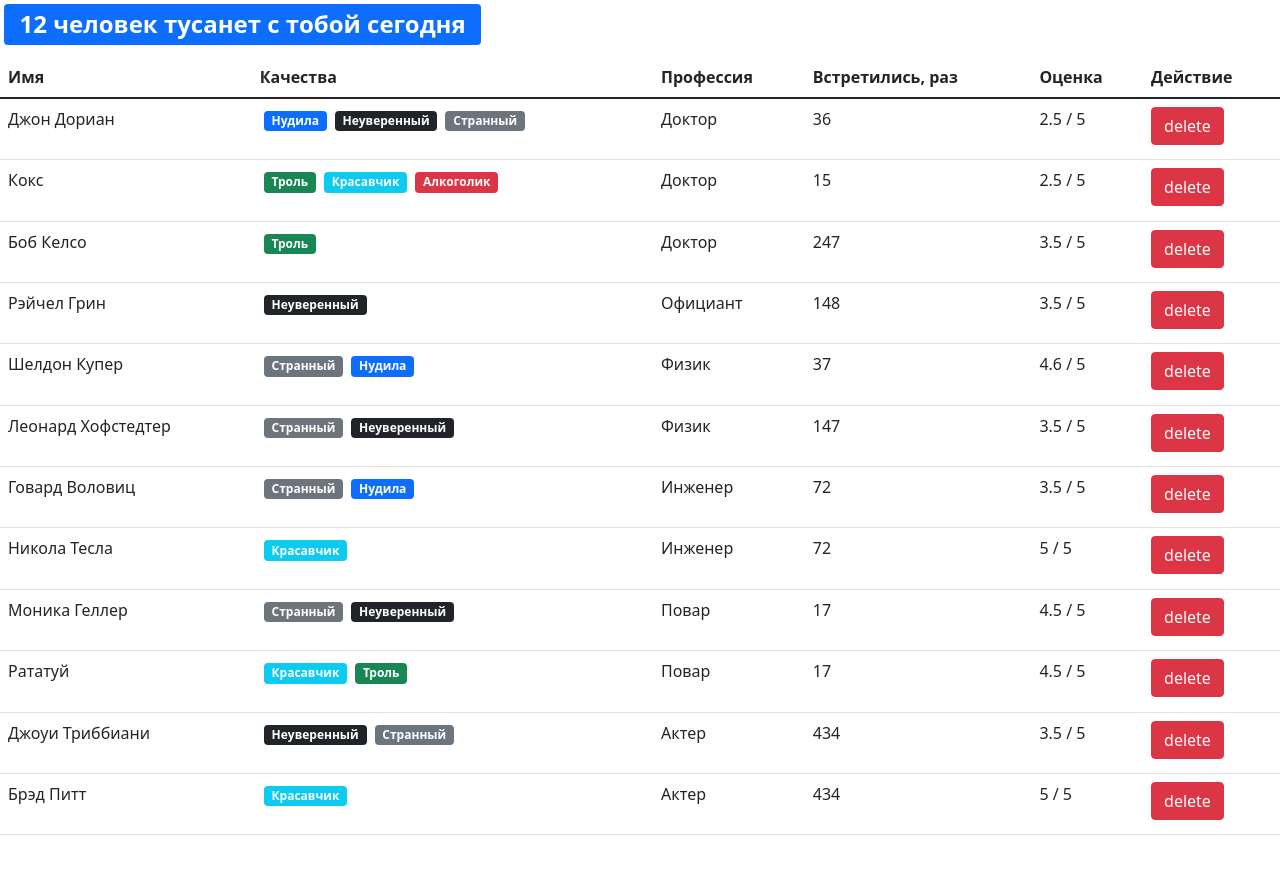
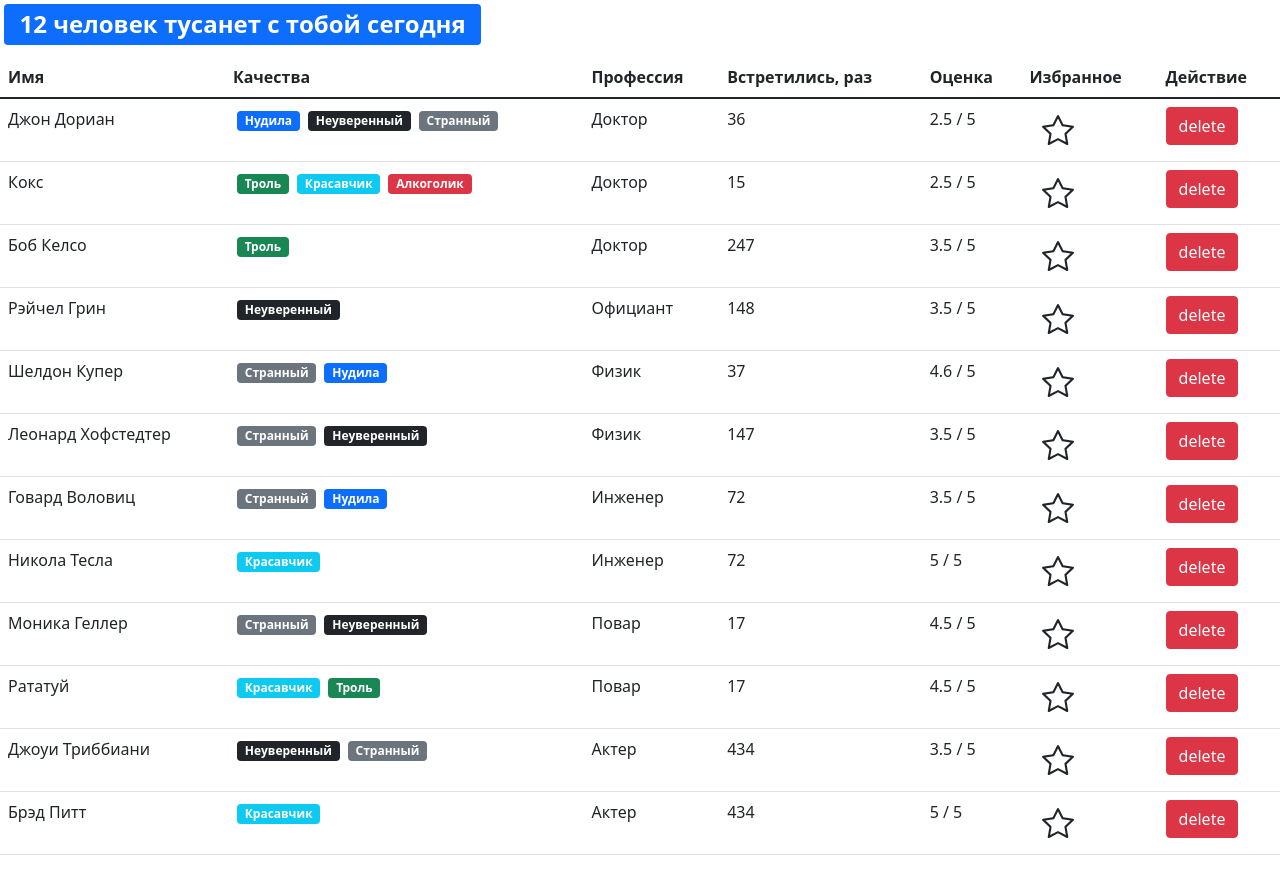
Before and after one commit to bublick/fast-company, a React (Create React App) app: page / in a window 1280 px wide. Built offline with nearby package versions, Linux system fonts and the light colour scheme.

Commit message:
Added bookmark and finished refactor

```diff
--- a/src/App.jsx
+++ b/src/App.jsx
@@ -9,11 +9,26 @@ const App = () => {
   const handleUserRemove = (id) => {
     setUsers(users.filter((user) => user._id !== id));
   };
+  const handleAddToFavorite = (id) => {
+    setUsers(
+      users.filter((user) => {
+        if (user._id === id) {
+          user.bookmark = !user.bookmark;
+          return user;
+        }
+        return user;
+      })
+    );
+  };
 
   return (
     <>
       <SearchStatus length={users.length} />
-      <Users users={users} onRemove={handleUserRemove} />
+      <Users
+        users={users}
+        onRemove={handleUserRemove}
+        onToogleBookmark={handleAddToFavorite}
+      />
     </>
   );
 };
--- /dev/null
+++ b/src/Components/bookmark.jsx
@@ -0,0 +1,8 @@
+import React from "react";
+import { iconStar, iconStarFill } from "../utils/icons";
+
+const Bookmark = ({ status, ...rest }) => {
+  return <button {...rest}>{status === true ? iconStarFill : iconStar}</button>;
+};
+
+export default Bookmark;
--- /dev/null
+++ b/src/Components/qualities.jsx
@@ -0,0 +1,21 @@
+import React from "react";
+
+const Qualities = ({ qualities }) => {
+  return (
+    <>
+      <ul className="p-0">
+        {qualities.map((quality) => {
+          let qualityClass = "badge m-1 bg-";
+          qualityClass += quality.color;
+          return (
+            <li className={qualityClass} key={quality._id}>
+              {quality.name}
+            </li>
+          );
+        })}
+      </ul>
+    </>
+  );
+};
+
+export default Qualities;
--- a/src/Components/user.jsx
+++ b/src/Components/user.jsx
@@ -1,4 +1,7 @@
 import React from "react";
+import Bookmark from "./bookmark";
+import Qualities from "./qualities";
+
 const User = ({
   _id,
   name,
@@ -7,27 +10,26 @@ const User = ({
   completedMeetings,
   rate,
   onRemove,
+  bookmark,
+  onToogleBookmark,
 }) => {
   return (
     <>
       <tr key={_id}>
         <td>{name}</td>
         <td>
-          <ul className="p-0">
-            {qualities.map((quality) => {
-              let qualityClass = "badge m-1 bg-";
-              qualityClass += quality.color;
-              return (
-                <li className={qualityClass} key={quality._id}>
-                  {quality.name}
-                </li>
-              );
-            })}
-          </ul>
+          <Qualities qualities={qualities} />
         </td>
         <td>{profession.name}</td>
         <td>{completedMeetings}</td>
         <td>{rate} / 5</td>
+        <td>
+          <Bookmark
+            status={bookmark}
+            onClick={() => onToogleBookmark(_id)}
+            className="btn"
+          />
+        </td>
         <td>
           <button className="btn btn-danger" onClick={() => onRemove(_id)}>
             delete
--- a/src/Components/users.jsx
+++ b/src/Components/users.jsx
@@ -1,11 +1,10 @@
-import React, { useState } from "react";
-import api from "../api";
+import React from "react";
 import User from "./user";
 
-const Users = ({ users, onRemove }) => {
+const Users = ({ users, onRemove, onToogleBookmark }) => {
   return (
     <>
-      {users.length == false ? (
+      {users.length === 0 ? (
         ""
       ) : (
         <>
@@ -17,12 +16,20 @@ const Users = ({ users, onRemove }) => {
                 <th scope="col">Профессия</th>
                 <th scope="col">Встретились, раз</th>
                 <th scope="col">Оценка</th>
+                <th scope="col">Избранное</th>
                 <th scope="col">Действие</th>
               </tr>
             </thead>
             <tbody>
               {users.map((user) => {
-                return <User key={user._id} onRemove={onRemove} {...user} />;
+                return (
+                  <User
+                    key={user._id}
+                    onRemove={onRemove}
+                    onToogleBookmark={onToogleBookmark}
+                    {...user}
+                  />
+                );
               })}
             </tbody>
           </table>
--- /dev/null
+++ b/src/utils/icons.js
@@ -0,0 +1,27 @@
+import React from "react";
+
+export const iconStar = (
+  <svg
+    xmlns="http://www.w3.org/2000/svg"
+    width="32"
+    height="32"
+    fill="currentColor"
+    className="bi bi-star"
+    viewBox="0 0 16 16"
+  >
+    <path d="M2.866 14.85c-.078.444.36.791.746.593l4.39-2.256 4.389 2.256c.386.198.824-.149.746-.592l-.83-4.73 3.522-3.356c.33-.314.16-.888-.282-.95l-4.898-.696L8.465.792a.513.513 0 0 0-.927 0L5.354 5.12l-4.898.696c-.441.062-.612.636-.283.95l3.523 3.356-.83 4.73zm4.905-2.767-3.686 1.894.694-3.957a.565.565 0 0 0-.163-.505L1.71 6.745l4.052-.576a.525.525 0 0 0 .393-.288L8 2.223l1.847 3.658a.525.525 0 0 0 .393.288l4.052.575-2.906 2.77a.565.565 0 0 0-.163.506l.694 3.957-3.686-1.894a.503.503 0 0 0-.461 0z" />
+  </svg>
+);
+
+export const iconStarFill = (
+  <svg
+    xmlns="http://www.w3.org/2000/svg"
+    width="32"
+    height="32"
+    fill="orange"
+    className="bi bi-star-fill"
+    viewBox="0 0 16 16"
+  >
+    <path d="M3.612 15.443c-.386.198-.824-.149-.746-.592l.83-4.73L.173 6.765c-.329-.314-.158-.888.283-.95l4.898-.696L7.538.792c.197-.39.73-.39.927 0l2.184 4.327 4.898.696c.441.062.612.636.282.95l-3.522 3.356.83 4.73c.078.443-.36.79-.746.592L8 13.187l-4.389 2.256z" />
+  </svg>
+);
```
Also changed, not shown: 2 other files (tests, documents, lock files or other folders).
